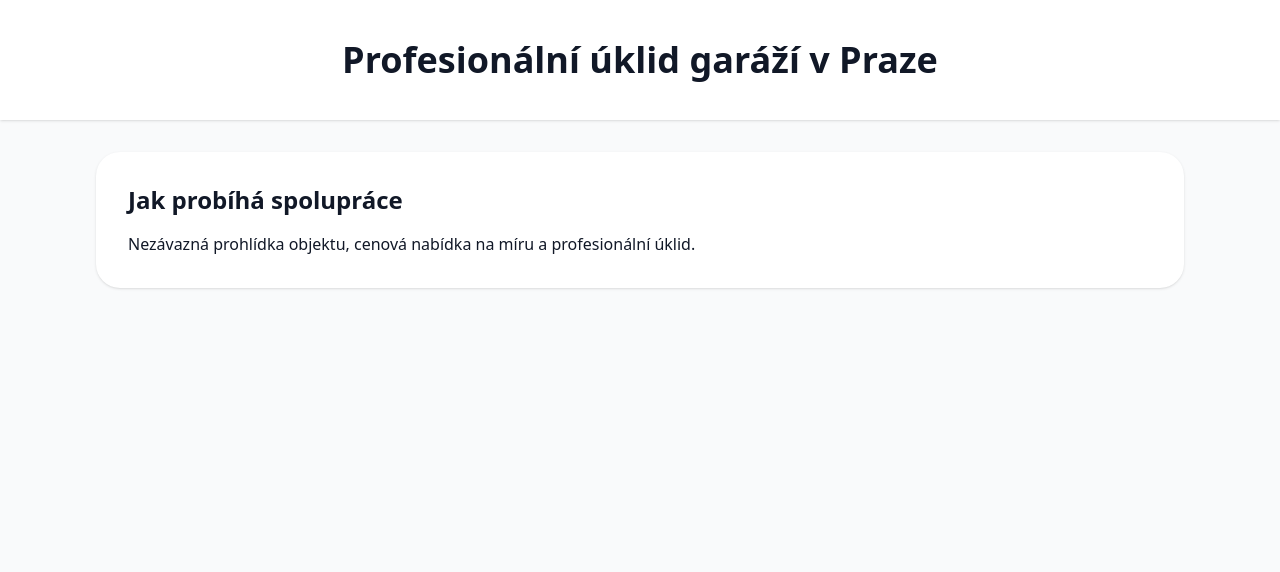
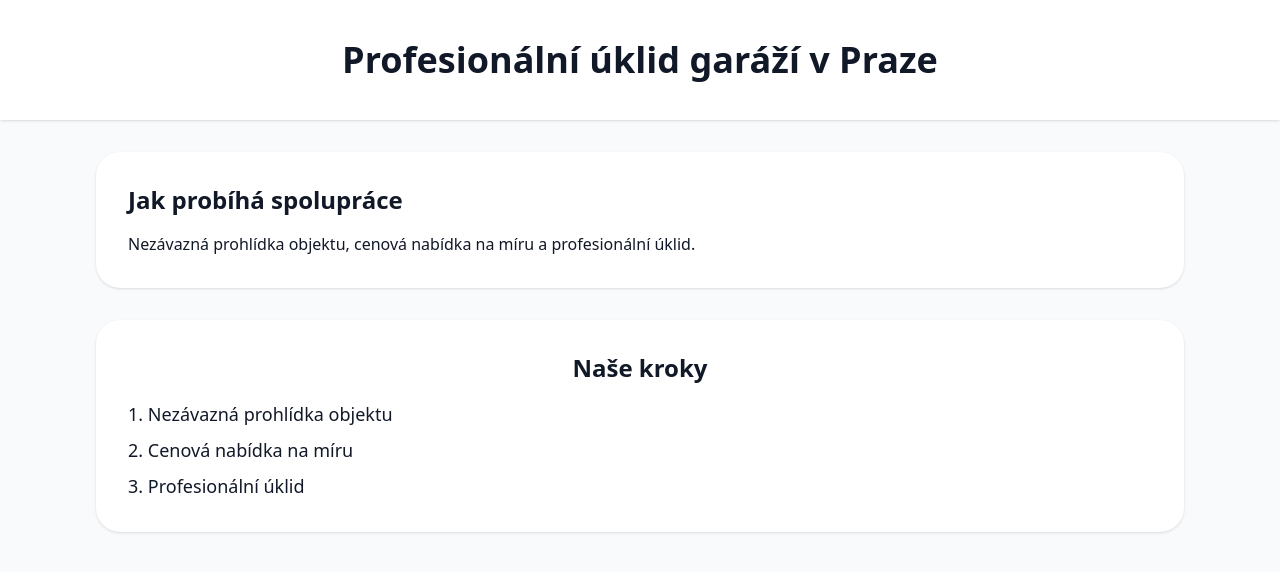
Before and after one commit to Grandsapesku/grandsapesku, a Next.js app: page / in a window 1280 px wide. Shown: the top 572 px of the page. Built offline with nearby package versions, Linux system fonts and the light colour scheme.

Commit message:
Update GrandSapeskuWebsite.jsx

```diff
--- a/components/GrandSapeskuWebsite.jsx
+++ b/components/GrandSapeskuWebsite.jsx
@@ -8,8 +8,9 @@ export default function GrandSapeskuWebsite() {
         </h1>
       </header>
 
-      <main className="max-w-6xl mx-auto p-8">
+      <main className="max-w-6xl mx-auto p-8 space-y-8">
 
+        {/* SECTION 1 */}
         <section className="bg-white rounded-3xl shadow p-8">
           <h2 className="text-2xl font-bold mb-4">
             Jak probíhá spolupráce
@@ -19,6 +20,18 @@ export default function GrandSapeskuWebsite() {
           </p>
         </section>
 
+        {/* SECTION 2 — 3 kroky */}
+        <section className="bg-white rounded-3xl shadow p-8">
+          <h2 className="text-2xl font-bold mb-4 text-center">
+            Naše kroky
+          </h2>
+          <ol className="list-decimal list-inside space-y-2 text-lg">
+            <li>Nezávazná prohlídka objektu</li>
+            <li>Cenová nabídka na míru</li>
+            <li>Profesionální úklid</li>
+          </ol>
+        </section>
+
       </main>
 
     </div>
```
